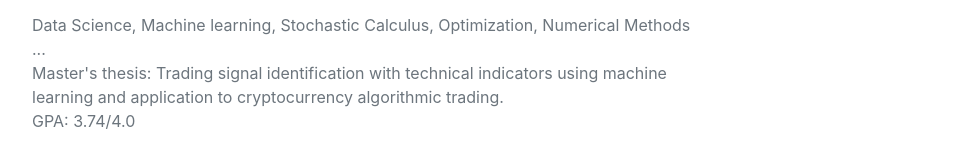
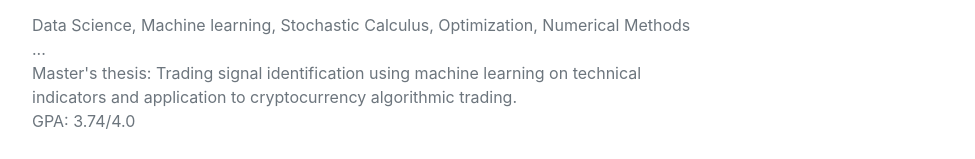
Before and after one commit to jlnrmn/jlnrmn.github.io, a plain HTML site: page index.html in a window 1280 px wide. Shown: the part 2294-2453 px from the top of the page, without its empty margins (288-1263 px from the left). Drawn offline with nearby package versions, Linux system fonts and the light colour scheme; a web font is replaced by a local one.

Commit message:
Update index.html

```diff
--- a/index.html
+++ b/index.html
@@ -109,7 +109,7 @@
                             <h3 class="mb-0">NEOMA Business School</h3>
                             <div class="subheading mb-3">Master of Science - Finance and Big Data</div>
                             <div>Data Science, Machine learning, Stochastic Calculus, Optimization, Numerical Methods ...</div>
-                            <div>Master's thesis: Trading signal identification with technical indicators using machine learning and application to cryptocurrency algorithmic trading.</div>
+                            <div>Master's thesis: Trading signal identification using machine learning on technical indicators and application to cryptocurrency algorithmic trading.</div>
                             <p>GPA: 3.74/4.0</p>
                         </div>
                         <div class="flex-shrink-0"><span class="text-primary">September 2019 - October 2020</span></div>
```
